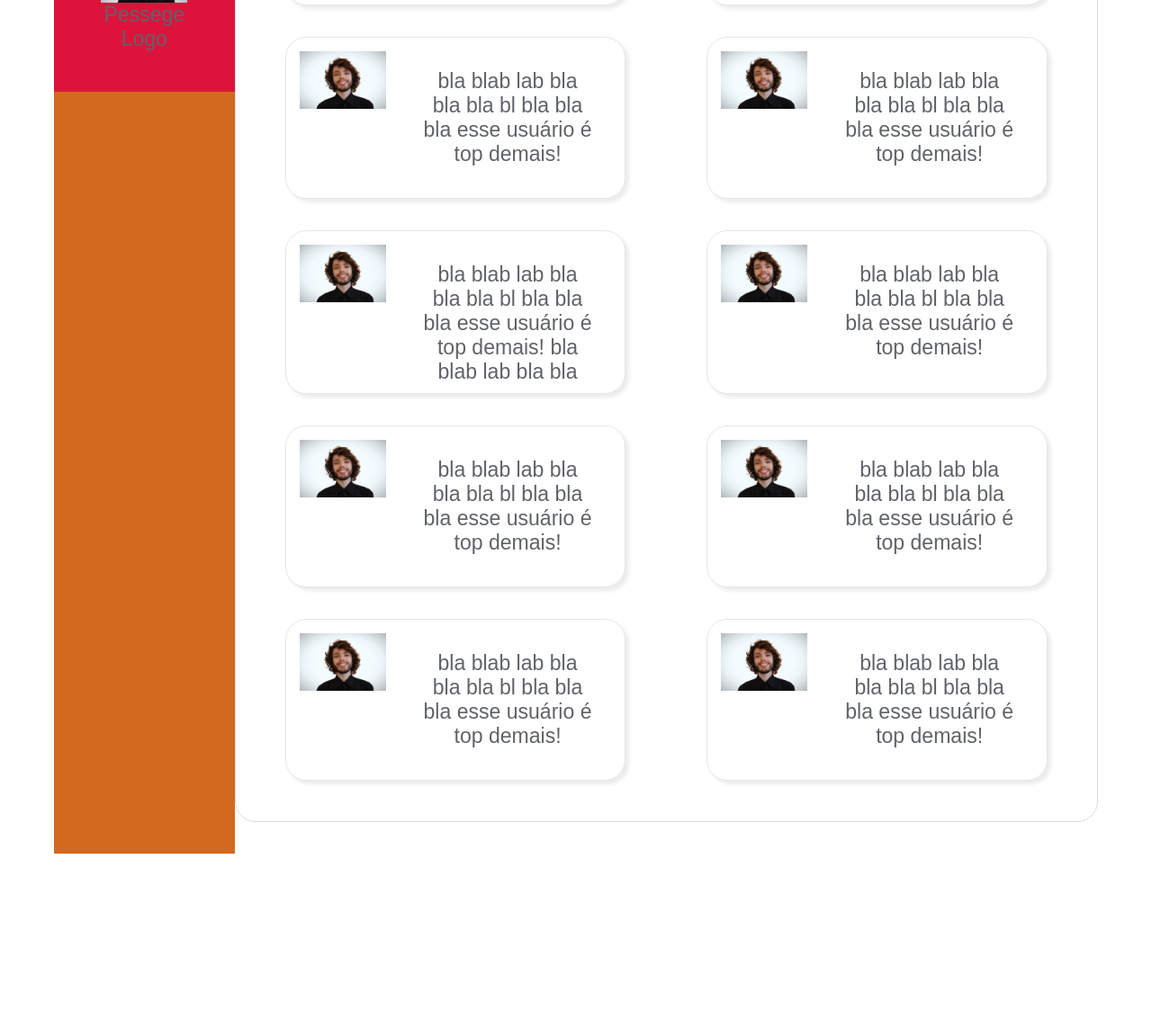
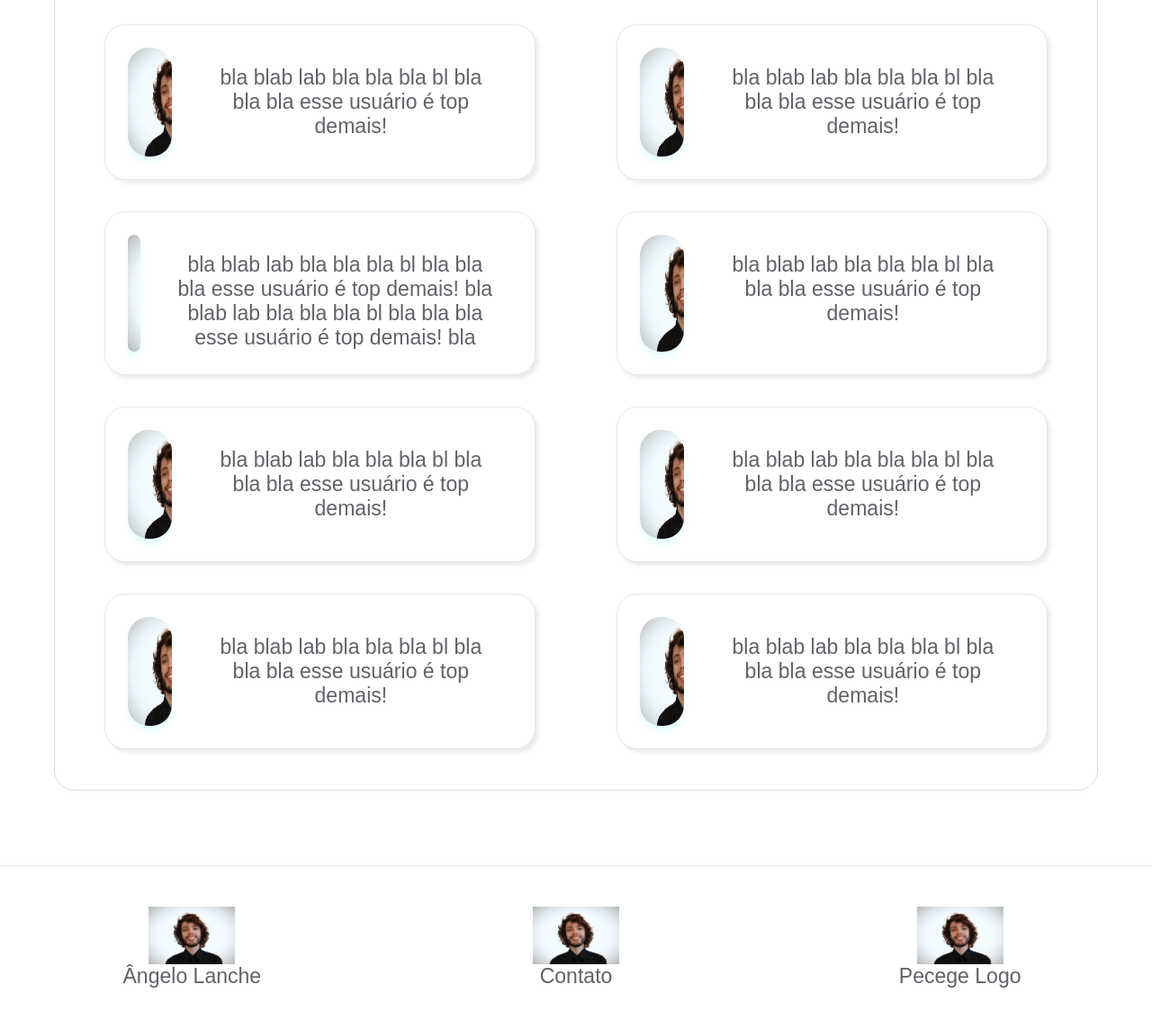
Before and after one commit to AngeloLanch/pirahub, a website: page index.html in a window 1280 px wide. Shown: the part 664-1808 px from the top of the page at 90% size. Before the commit the page ends 1661 px from the top, so only its background shows below. Drawn offline with Linux system fonts and the light colour scheme.

Commit message:
cards pre style - implemented

```diff
--- a/index.html
+++ b/index.html
@@ -67,10 +67,9 @@
                     </div>
                 </div>
             </section>
-            <section class="contentBox">
             <section class="resultsBox">
                 <div class="userBox">
-                        <div>
+                    <div class="userImage">
                         <img src="./img/perfil.png"/>
                     </div>
                     <div class="userTextBox">
@@ -79,7 +78,7 @@
                 </div>
 
                 <div class="userBox">
-                        <div>
+                    <div class="userImage">
                         <img src="./img/perfil.png"/>
                     </div>
                     <div class="userTextBox">
@@ -88,7 +87,7 @@
                 </div>
 
                 <div class="userBox">
-                        <div>
+                    <div class="userImage">
                         <img src="./img/perfil.png"/>
                     </div>
                     <div class="userTextBox">
@@ -97,7 +96,7 @@
                 </div>
 
                 <div class="userBox">
-                        <div>
+                    <div class="userImage">
                         <img src="./img/perfil.png"/>
                     </div>
                     <div class="userTextBox">
@@ -106,7 +105,7 @@
                 </div>
 
                 <div class="userBox">
-                        <div>
+                    <div class="userImage">
                         <img src="./img/perfil.png"/>
                     </div>
                     <div class="userTextBox">
@@ -115,7 +114,7 @@
                 </div>
 
                 <div class="userBox">
-                        <div>
+                    <div class="userImage">
                         <img src="./img/perfil.png"/>
                     </div>
                     <div class="userTextBox">
@@ -124,7 +123,7 @@
                 </div>
 
                 <div class="userBox">
-                        <div>
+                    <div class="userImage">
                         <img src="./img/perfil.png"/>
                     </div>
                     <div class="userTextBox">
@@ -133,7 +132,7 @@
                 </div>
 
                 <div class="userBox">
-                        <div>
+                    <div class="userImage">
                         <img src="./img/perfil.png"/>
                     </div>
                     <div class="userTextBox">
@@ -142,7 +141,7 @@
                 </div>
 
                 <div class="userBox">
-                        <div>
+                    <div class="userImage">
                         <img src="./img/perfil.png"/>
                     </div>
                     <div class="userTextBox">
@@ -151,7 +150,7 @@
                 </div>
 
                 <div class="userBox">
-                        <div>
+                    <div class="userImage">
                         <img src="./img/perfil.png"/>
                     </div>
                     <div class="userTextBox">
@@ -160,7 +159,7 @@
                 </div>
 
                 <div class="userBox">
-                        <div>
+                    <div class="userImage">
                         <img src="./img/perfil.png"/>
                     </div>
                     <div class="userTextBox">
@@ -169,7 +168,7 @@
                 </div>
 
                 <div class="userBox">
-                        <div>
+                    <div class="userImage">
                         <img src="./img/perfil.png"/>
                     </div>
                     <div class="userTextBox">
@@ -177,7 +176,8 @@
                     </div>
                 </div>
             </section>
-                <aside class="authorBox">
+        </main>
+        <footer class="authorBox">
             <div class="companyInfo">
                 <img src="./img/perfil.png"/>
                 <p>Ângelo Lanche</p>
@@ -188,12 +188,9 @@
             </div>
             <div class="authorInfo">
                 <img src="img/perfil.png" />
-                        <p>Pessege Logo</p>
+                <p>Pecege Logo</p>
             </div>
-                </aside>
-            </section>
-        </main>
-
+        </footer>
         <script>
         </script>
     </body>
--- a/style.css
+++ b/style.css
@@ -116,33 +116,6 @@ p, label {
     margin: 0 5px;
 }
 
-.contentBox {
-    display: flex;
-    flex-direction: column;
-}
-
-.authorBox {
-    background: chocolate;
-    display: flex;
-    flex-wrap: wrap;
-}
-
-.authorBox > div {
-    display: flex;
-    flex-direction: column;
-    width: 100%;
-    padding: 45px;
-    text-align: center;
-}
-
-.companyInfo {
-    background: coral;
-}
-
-.authorInfo {
-    background: crimson;
-}
-
 .resultsBox {
     margin: 35px auto;
     padding: 70px 10px 10px;
@@ -161,17 +134,44 @@ p, label {
     box-shadow: 4px 4px 4px rgba(0, 0, 0, 0.08);
     border-radius: 1em;
     border: 1px solid rgba(0, 0, 0, 0.1);
-    padding: 15px;
+    padding: 25px;
+}
+
+.userImage {
+    box-shadow: 0px 6px 6px rgba(0, 255, 255, 0.1);
+    margin: 0 auto;
+    border-radius: 1em;
+    overflow: hidden;
+    display: flex;
 }
 
 .userTextBox {
-    max-height: 150px;
+    display: flex;
+    max-height: 130px;
     overflow: hidden;
     padding: 20px;
 }
 
-.userBox img {
-    margin: 0;
+.authorBox {
+    border-top: 1px solid rgba(0, 0, 0, 0.1);
+    display: flex;
+    flex-direction: column;
+}
+
+.authorBox > div {
+    display: flex;
+    flex-direction: column;
+    width: 100%;
+    padding: 45px;
+    text-align: center;
+}
+
+.companyInfo {
+
+}
+
+.authorInfo {
+
 }
 
 @media (min-width: 550px) {
@@ -191,23 +191,13 @@ p, label {
         padding-left: 20px;
     }
 
+    .authorBox {
+       flex-direction: row;
+    }
 
 }
 
-@media (min-width: 550px) and (max-width: 1000px) {
-    .authorBox {
-        flex-wrap: nowrap;
-    }
-}
-
 @media (min-width: 1000px) {
-    .authorBox {
-        display: block;
-    }
-    .contentBox {
-        flex-direction: initial;
-    }
-
     .resultsBox {
         display: grid;
         grid-template-columns: 1fr 1fr;
```
Lines whose indentation alone changed are shown as unchanged.
